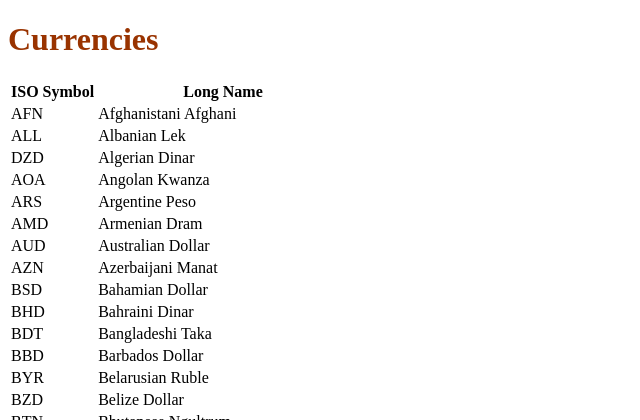
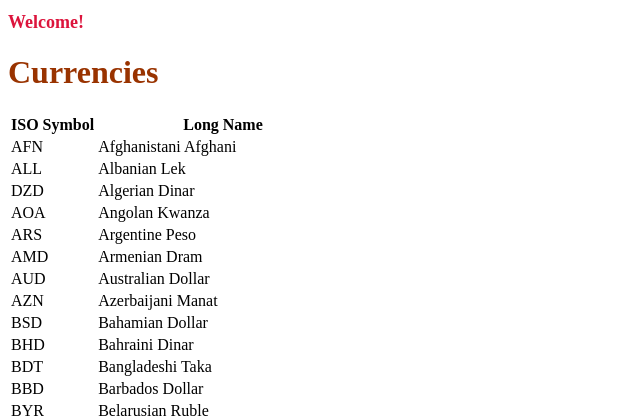
Before and after one commit to LogstonEducation/WebAppProgrammingInPython-LectureProject, a Django app: page /currencies in a window 1280 px wide. Shown: the top 420 px of the page, without its empty margins (0-640 px from the left). Run offline with Django 5.2, Linux system fonts and the light colour scheme; data comes from the database, SQL or seed files in the repository.

Commit message:
Add some basic CSS

```diff
--- a/static/myapp/style.css
+++ b/static/myapp/style.css
@@ -10,3 +10,8 @@ h1 {
    text-align: center;
    font-size: xx-small;
 }
+
+.large-font { /* use with class="large-font" */
+   font-size: large;
+   color: crimson;
+}
--- a/templates/myapp/base.html
+++ b/templates/myapp/base.html
@@ -7,8 +7,14 @@
     <link rel="stylesheet" href="{% static 'myapp/style.css' %}">
 </head>
 <body>
+<h1 class="large-font">Welcome!</h1>
 {% block content %}
 
 {% endblock %}
+
+<div id="footer">
+    © 2024 Columbia Business School. All Rights Reserved
+</div>
+
 </body>
 </html>
```
